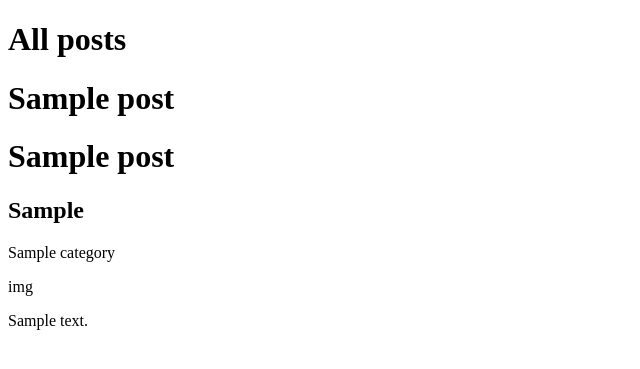
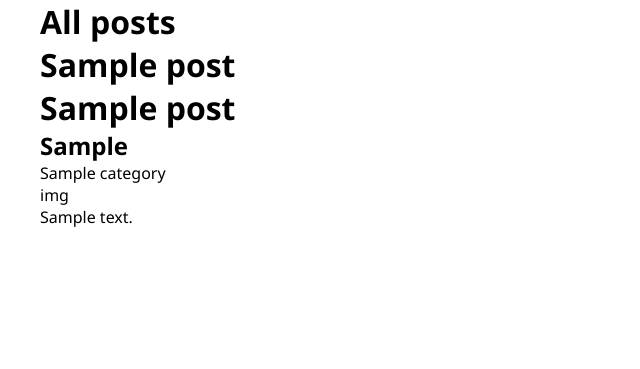
Before and after one commit to Wasth/djblog, a Django app: template blog/templates/blog/index.html in a window 1280 px wide. Shown: the top 369 px of the page, without its empty margins (0-640 px from the left). Run offline with Django 3.2, Linux system fonts and the light colour scheme; the template is opened without the code that fills it: values that come from a table or form of the project are taken from there, others are empty; tables that the repository leaves empty hold one stand-in row (values such as "Sample post").

Commit message:
Some styles and markup

```diff
--- a/blog/static/blog/style.css
+++ b/blog/static/blog/style.css
@@ -1,4 +1,9 @@
-*. *:after, *:before {
+*, *:after, *:before {
     padding: 0;
     margin: 0;
+    font-family: "Segoe UI", sans-serif;
 }
+.container {
+    max-width: 1200px;
+    margin: 0 auto;
+}
--- a/blog/templates/blog/base.html
+++ b/blog/templates/blog/base.html
@@ -4,9 +4,20 @@
     <meta charset="UTF-8">
     <title>{% block title %}Title{% endblock %}</title>
     {% load static %}
+    <link rel="stylesheet" href="{% static 'blog/style.css' %}">
 </head>
 <body>
-    {% block content %}
-    {% endblock %}
+<div class="header"></div>
+<div class="container">
+
+    <div class="sidebar">
+        {% block sidebar %}
+
+        {% endblock %}
+    </div>
+    <div class="content">
+        {% block content %}Something wrong, if you se this.{% endblock %}
+    </div>
+</div>
 </body>
 </html>
--- a/blog/templates/blog/index.html
+++ b/blog/templates/blog/index.html
@@ -2,6 +2,7 @@
 {% block title %}
     All posts
 {% endblock %}
+<h1>Posts</h1>
 {% block content %}
     <h1>All posts</h1>
     {% for post in posts %}
```
